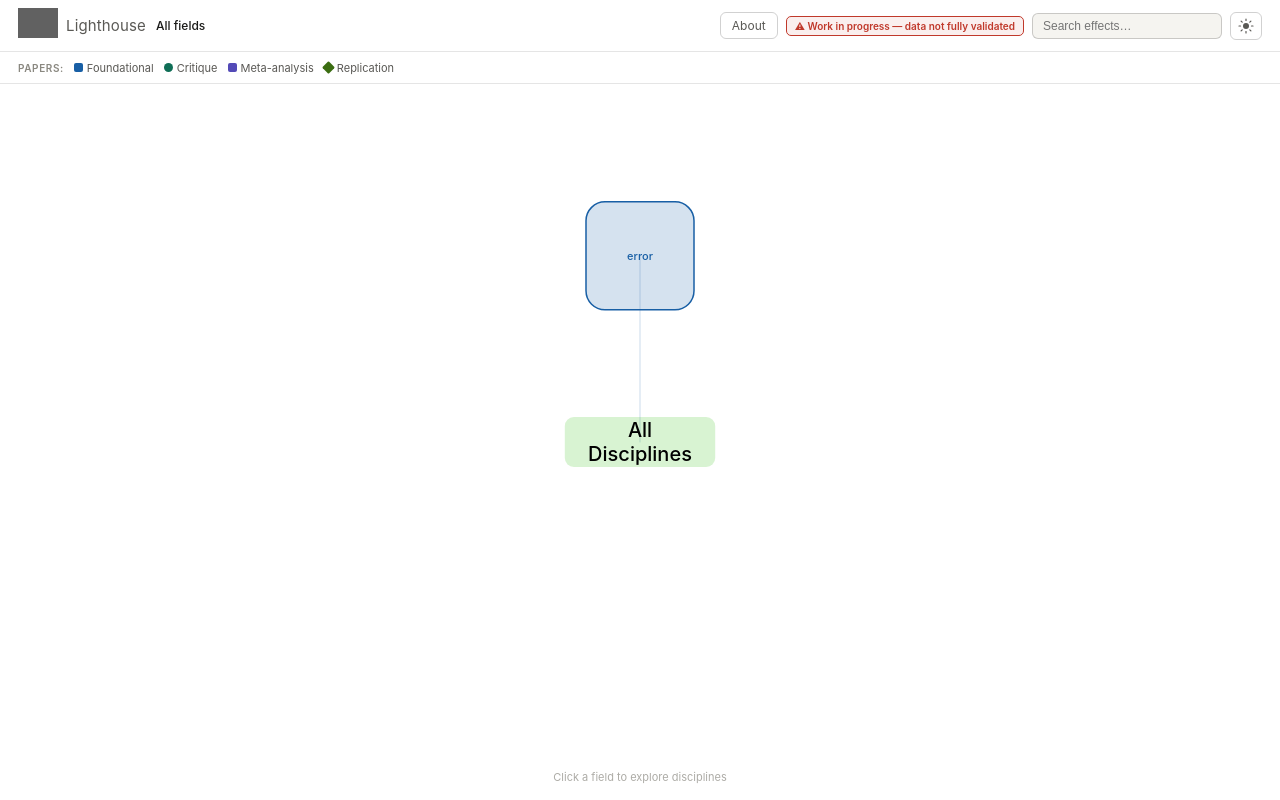
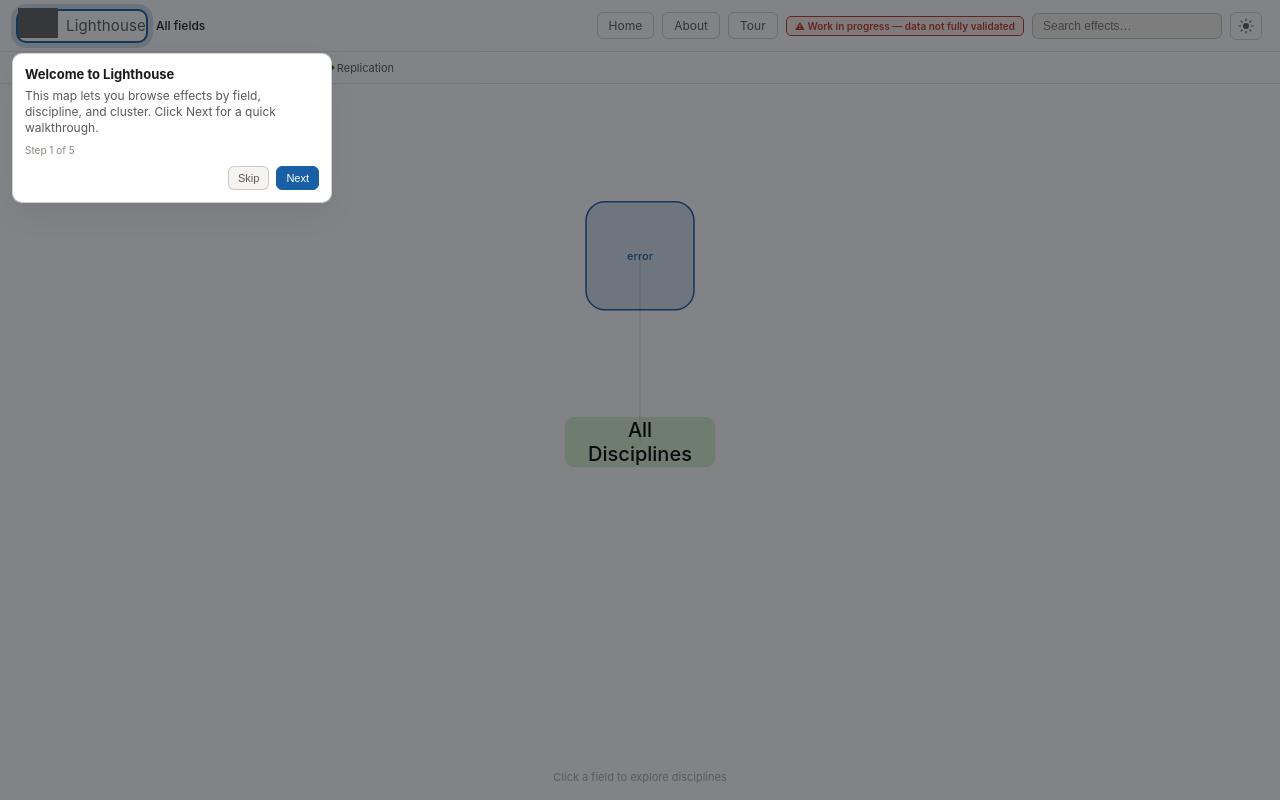
Before and after one commit to forrtproject/lighthouse, a Flask app: page / in a window 1280 px wide. Run offline with Flask 3, Linux system fonts and the light colour scheme; parts of the project's set-up code (start-up, migrations or seed data) failed here and were passed over; grey boxes are pictures that could not be loaded.

Commit message:
add mini tour

```diff
--- a/static/css/style.css
+++ b/static/css/style.css
@@ -87,12 +87,17 @@ body {
   padding: 3px 8px; color: #c0392b;
   background: rgba(192, 57, 43, 0.08);
 }
-#about-link {
+.nav-link {
   font-size: 12px; color: var(--text2); text-decoration: none; white-space: nowrap;
   border: 0.5px solid var(--border2); border-radius: 6px;
   padding: 5px 11px; transition: background .15s, color .15s;
 }
-#about-link:hover { background: var(--bg2); color: var(--text); }
+.nav-link:hover { background: var(--bg2); color: var(--text); }
+.nav-link-btn {
+  background: transparent;
+  font-family: inherit;
+  cursor: pointer;
+}
 
 .tl-suggest {
   margin: 24px 0 8px 44px;
@@ -172,6 +177,71 @@ body {
   display: flex; align-items: center; transition: background .15s;
 }
 #theme-toggle:hover { background: var(--bg2); }
+
+/* onboarding tour */
+.tour-backdrop {
+  position: fixed;
+  inset: 0;
+  background: rgba(16, 18, 23, 0.52);
+  z-index: 200;
+}
+.tour-card {
+  position: fixed;
+  width: min(320px, calc(100vw - 24px));
+  background: var(--tl-bg);
+  color: var(--text);
+  border: 0.5px solid var(--border2);
+  border-radius: 10px;
+  box-shadow: 0 12px 30px var(--shadow);
+  z-index: 240;
+  padding: 12px;
+}
+.tour-title {
+  font-size: 13px;
+  font-weight: 700;
+  margin-bottom: 6px;
+}
+.tour-body {
+  font-size: 12px;
+  line-height: 1.35;
+  color: var(--text2);
+}
+.tour-meta {
+  margin-top: 8px;
+  font-size: 10px;
+  color: var(--text3);
+}
+.tour-actions {
+  margin-top: 10px;
+  display: flex;
+  justify-content: flex-end;
+  gap: 7px;
+}
+.tour-btn {
+  border: 0.5px solid var(--border2);
+  border-radius: 6px;
+  font-size: 11px;
+  padding: 5px 9px;
+  cursor: pointer;
+  background: var(--bg2);
+  color: var(--text2);
+}
+.tour-btn:hover {
+  border-color: var(--accent);
+  color: var(--text);
+}
+.tour-btn.primary {
+  background: var(--accent);
+  border-color: var(--accent);
+  color: #ffffff;
+}
+.tour-target {
+  position: relative;
+  z-index: 220 !important;
+  pointer-events: none;
+  box-shadow: 0 0 0 2px var(--accent), 0 0 0 7px rgba(24, 95, 165, 0.2);
+  border-radius: 8px;
+}
 
 .btn-back {
   background: none; border: 0.5px solid var(--border2); border-radius: 6px;
--- a/static/js/app.js
+++ b/static/js/app.js
@@ -728,6 +728,162 @@ document.addEventListener('click', e => {
   if (!e.target.closest('#search-wrap')) searchResults.classList.remove('open');
 });
 
+// ── ONBOARDING TOUR ───────────────────────────────────────────────────────
+const TOUR_STORAGE_KEY = 'lighthouse.onboarding.v1';
+const TOUR_STEPS = [
+  {
+    title: 'Welcome to Lighthouse',
+    body: 'This map lets you browse effects by field, discipline, and cluster. Click Next for a quick walkthrough.',
+    selector: '#logo-wrap',
+    placement: 'bottom',
+  },
+  {
+    title: 'Home and About',
+    body: 'Use Home to reset to the main map and About to read project context and suggest updates.',
+    selector: '#home-link',
+    placement: 'bottom',
+  },
+  {
+    title: 'Search Effects and Tags',
+    body: 'Search supports both effects and tags. Tag results are clickable and open the matching cluster view.',
+    selector: '#search-wrap',
+    placement: 'bottom',
+  },
+  {
+    title: 'Explore the Map',
+    body: 'Click nodes in the center map to drill down from disciplines to clusters and effects.',
+    selector: '#stage',
+    placement: 'bottom',
+  },
+  {
+    title: 'Theme Toggle',
+    body: 'Switch between light and dark mode at any time.',
+    selector: '#theme-toggle',
+    placement: 'bottom',
+  },
+];
+
+let tourState = null;
+let tourResizeHandler = null;
+
+function clearTourTarget() {
+  if (tourState?.targetEl) {
+    tourState.targetEl.classList.remove('tour-target');
+    tourState.targetEl = null;
+  }
+}
+
+function destroyTour(markSeen) {
+  clearTourTarget();
+  if (tourResizeHandler) {
+    window.removeEventListener('resize', tourResizeHandler);
+    tourResizeHandler = null;
+  }
+  if (tourState?.backdrop) tourState.backdrop.remove();
+  if (tourState?.card) tourState.card.remove();
+  if (markSeen) localStorage.setItem(TOUR_STORAGE_KEY, '1');
+  tourState = null;
+}
+
+function placeTourCard(card, targetEl, placement) {
+  const margin = 12;
+  const vw = window.innerWidth;
+  const vh = window.innerHeight;
+  const cardRect = card.getBoundingClientRect();
+  let left = (vw - cardRect.width) / 2;
+  let top = (vh - cardRect.height) / 2;
+
+  if (targetEl) {
+    const tr = targetEl.getBoundingClientRect();
+    const placeAbove = placement === 'top';
+    top = placeAbove ? tr.top - cardRect.height - margin : tr.bottom + margin;
+    left = tr.left + (tr.width - cardRect.width) / 2;
+
+    if (top < margin) top = tr.bottom + margin;
+    if (top + cardRect.height > vh - margin) top = Math.max(margin, tr.top - cardRect.height - margin);
+  }
+
+  left = Math.max(margin, Math.min(left, vw - cardRect.width - margin));
+  top = Math.max(margin, Math.min(top, vh - cardRect.height - margin));
+  card.style.left = `${left}px`;
+  card.style.top = `${top}px`;
+}
+
+function showTourStep(stepIndex) {
+  if (!tourState) return;
+  const total = TOUR_STEPS.length;
+  if (stepIndex < 0) return;
+  if (stepIndex >= total) {
+    destroyTour(true);
+    return;
+  }
+
+  const step = TOUR_STEPS[stepIndex];
+  tourState.stepIndex = stepIndex;
+  clearTourTarget();
+
+  const targetEl = step.selector ? document.querySelector(step.selector) : null;
+  if (targetEl) {
+    targetEl.classList.add('tour-target');
+    tourState.targetEl = targetEl;
+  }
+
+  tourState.title.textContent = step.title;
+  tourState.body.textContent = step.body;
+  tourState.meta.textContent = `Step ${stepIndex + 1} of ${total}`;
+  tourState.backBtn.style.display = stepIndex === 0 ? 'none' : 'inline-block';
+  tourState.nextBtn.textContent = stepIndex === total - 1 ? 'Finish' : 'Next';
+
+  placeTourCard(tourState.card, targetEl, step.placement || 'bottom');
+}
+
+function startTour(force = false) {
+  if (tourState) return;
+  if (!force && localStorage.getItem(TOUR_STORAGE_KEY)) return;
+
+  const backdrop = document.createElement('div');
+  backdrop.className = 'tour-backdrop';
+
+  const card = document.createElement('div');
+  card.className = 'tour-card';
+  card.innerHTML = `
+    <div class="tour-title"></div>
+    <div class="tour-body"></div>
+    <div class="tour-meta"></div>
+    <div class="tour-actions">
+      <button type="button" class="tour-btn" data-tour-action="skip">Skip</button>
+      <button type="button" class="tour-btn" data-tour-action="back">Back</button>
+      <button type="button" class="tour-btn primary" data-tour-action="next">Next</button>
+    </div>
+  `;
+
+  document.body.appendChild(backdrop);
+  document.body.appendChild(card);
+
+  const title = card.querySelector('.tour-title');
+  const body = card.querySelector('.tour-body');
+  const meta = card.querySelector('.tour-meta');
+  const skipBtn = card.querySelector('[data-tour-action="skip"]');
+  const backBtn = card.querySelector('[data-tour-action="back"]');
+  const nextBtn = card.querySelector('[data-tour-action="next"]');
+
+  tourState = { backdrop, card, title, body, meta, skipBtn, backBtn, nextBtn, targetEl: null, stepIndex: 0 };
+
+  skipBtn.addEventListener('click', () => destroyTour(true));
+  backBtn.addEventListener('click', () => showTourStep(tourState.stepIndex - 1));
+  nextBtn.addEventListener('click', () => showTourStep(tourState.stepIndex + 1));
+  tourResizeHandler = () => {
+    if (!tourState) return;
+    const step = TOUR_STEPS[tourState.stepIndex] || TOUR_STEPS[0];
+    placeTourCard(tourState.card, tourState.targetEl, step.placement || 'bottom');
+  };
+  window.addEventListener('resize', tourResizeHandler);
+
+  showTourStep(0);
+}
+
+document.getElementById('tour-btn')?.addEventListener('click', () => startTour(true));
+
 // ── INIT ───────────────────────────────────────────────────────────────────
 function draw() { /* refresh color fills on theme change */
   liveNodes.forEach(n => {
@@ -742,3 +898,4 @@ function draw() { /* refresh color fills on theme change */
 }
 
 render();
+setTimeout(() => startTour(false), 700);
--- a/templates/about.html
+++ b/templates/about.html
@@ -18,7 +18,8 @@
       </a>
     </div>
     <div id="header-right">
-      <a href="/about" id="about-link">About</a>
+      <a href="/" id="home-link" class="nav-link">Home</a>
+      <a href="/about" id="about-link" class="nav-link">About</a>
       <button id="theme-toggle" aria-label="Toggle theme" title="Toggle dark/light mode">
         <svg id="icon-sun" width="16" height="16" viewBox="0 0 16 16" fill="none"><circle cx="8" cy="8" r="3" fill="currentColor"/><g stroke="currentColor" stroke-width="1.2" stroke-linecap="round"><line x1="8" y1="1" x2="8" y2="2.5"/><line x1="8" y1="13.5" x2="8" y2="15"/><line x1="1" y1="8" x2="2.5" y2="8"/><line x1="13.5" y1="8" x2="15" y2="8"/><line x1="3.1" y1="3.1" x2="4.2" y2="4.2"/><line x1="11.8" y1="11.8" x2="12.9" y2="12.9"/><line x1="12.9" y1="3.1" x2="11.8" y2="4.2"/><line x1="4.2" y1="11.8" x2="3.1" y2="12.9"/></g></svg>
         <svg id="icon-moon" width="16" height="16" viewBox="0 0 16 16" fill="none" style="display:none"><path d="M13.5 9.5A5.5 5.5 0 0 1 6.5 2.5a5.5 5.5 0 1 0 7 7z" fill="currentColor"/></svg>
--- a/templates/index.html
+++ b/templates/index.html
@@ -18,7 +18,9 @@
     </div>
     <div id="breadcrumb"></div>
     <div id="header-right">
-      <a href="/about" id="about-link">About</a>
+      <a href="/" id="home-link" class="nav-link">Home</a>
+      <a href="/about" id="about-link" class="nav-link">About</a>
+      <button id="tour-btn" type="button" class="nav-link nav-link-btn">Tour</button>
       <span id="wip-badge">⚠ Work in progress — data not fully validated</span>
       <div id="search-wrap">
         <input id="search-input" type="text" placeholder="Search effects…" autocomplete="off">
```
